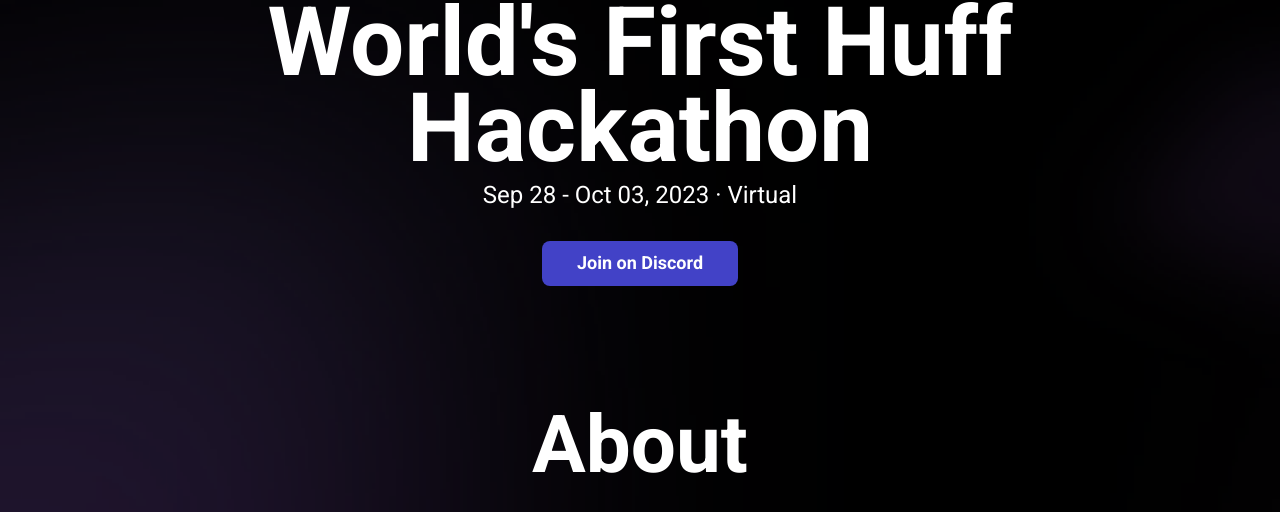
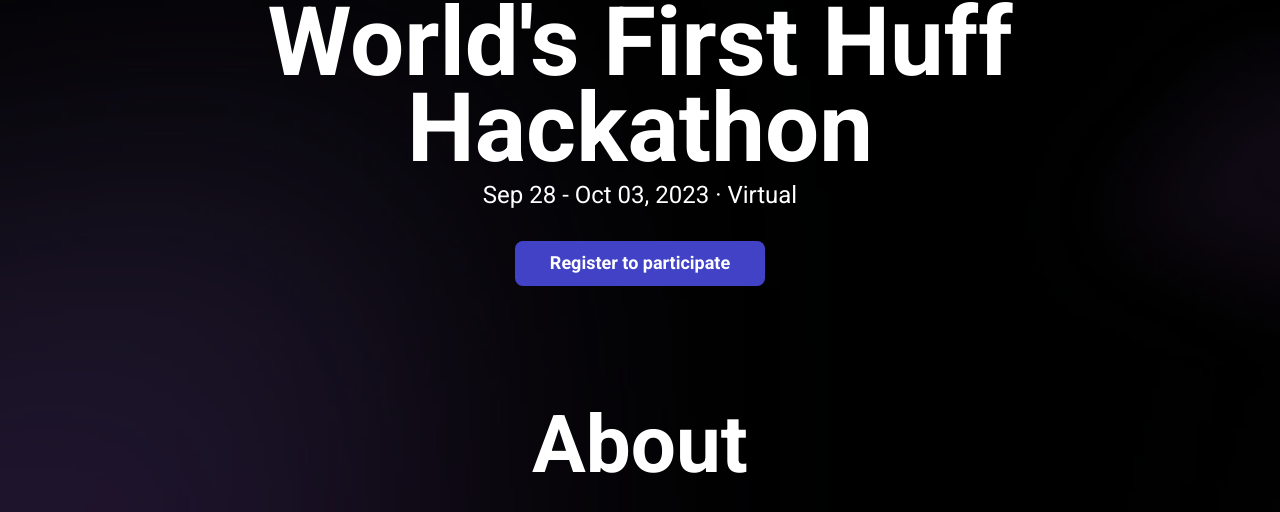
Before and after one commit to clemlak/huffathon-landing, a plain HTML site: page index.html in a window 1280 px wide. Shown: the part 288-800 px from the top of the page. Drawn offline with Linux system fonts and the light colour scheme.

Commit message:
update title and CTA button

```diff
--- a/index.html
+++ b/index.html
@@ -2,7 +2,7 @@
 <html>
 
 <head>
-  <title>Parcel Sandbox</title>
+  <title>Huffathon - Sep 28 - Oct 03, 2023</title>
   <meta charset="UTF-8" />
   <link rel="preconnect" href="https://fonts.googleapis.com" />
   <link rel="preconnect" href="https://fonts.gstatic.com" crossorigin />
@@ -15,7 +15,7 @@
     <img src="./huff.png" alt="Huff logo" class="logo" />
     <h1>World's First Huff Hackathon</h1>
     <h2>Sep 28 - Oct 03, 2023 · Virtual</h2>
-    <a class="link" href="http://discord.huff.sh/">Join on Discord</a>
+    <a class="link" href="http://discord.huff.sh/">Register to participate</a>
   </header>
   <div class="container">
     <h2 class="title">About</h2>
```
